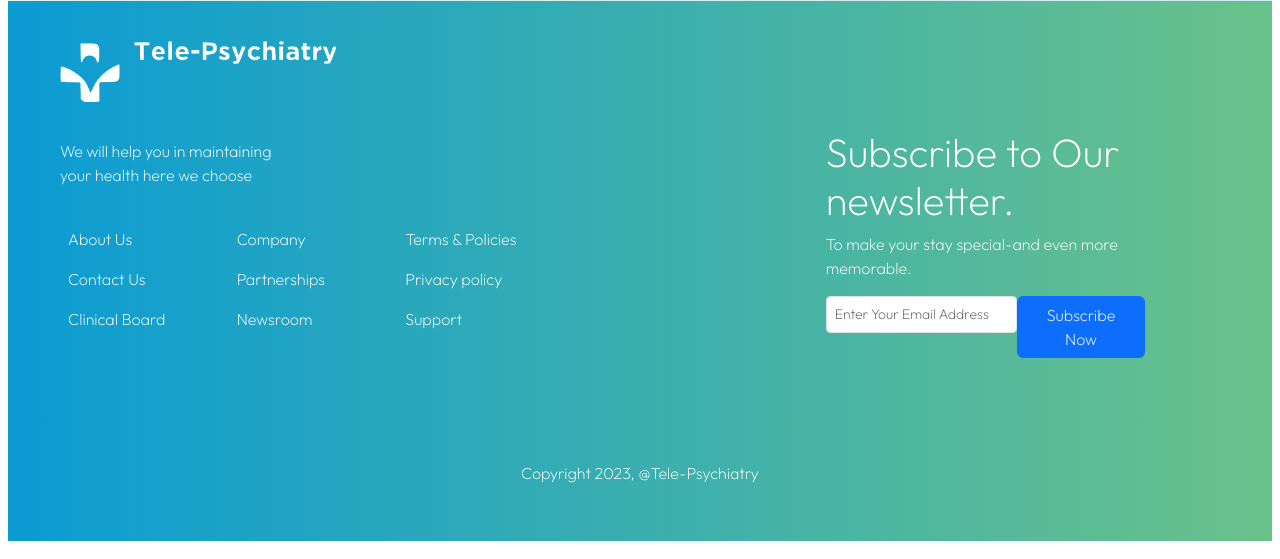
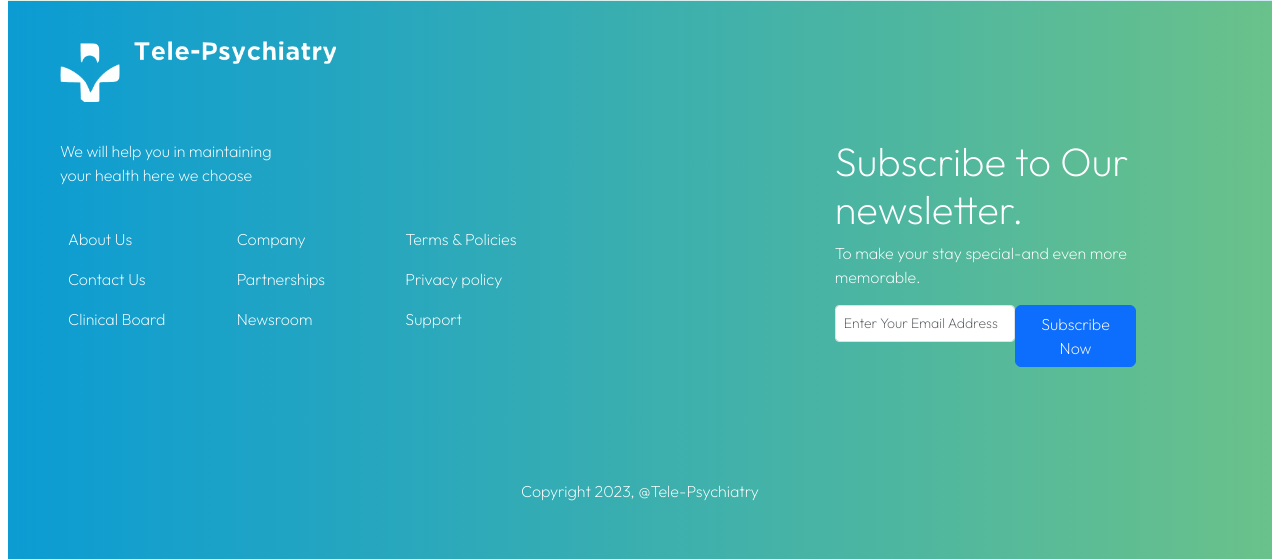
Before and after one commit to KJhasdfg/newone, a Django app: template sentiment_analysis_app/templates/landingpage.html in a window 1280 px wide. Shown: the part 4660-5219 px from the top of the page. Run offline with Django 3.2, Linux system fonts and the light colour scheme; the template is opened without the code that fills it, so the values that code supplies are empty.

Commit message:
small change

```diff
--- a/sentiment_analysis_app/static/styles/style.css
+++ b/sentiment_analysis_app/static/styles/style.css
@@ -758,10 +758,10 @@ a {
 }
 
 .form-control{
-  width: 61%;
+  width: 65%;
   height: 37px;
 }
 
 .col-md-5{
-  padding: 87px;
+  padding: 96px;
 }
--- a/sentiment_analysis_app/templates/landingpage.html
+++ b/sentiment_analysis_app/templates/landingpage.html
@@ -585,7 +585,7 @@
                               To make your stay special-and even more memorable.
                           </p>
                           <form class="row g-3">
-                             <div class="col-auto d-flex">
+                             <div class="col d-flex">
 
                                 <input type="email" class="form-control form-control-sm" id="inputPassword2" placeholder="Enter Your Email Address">
 
```
